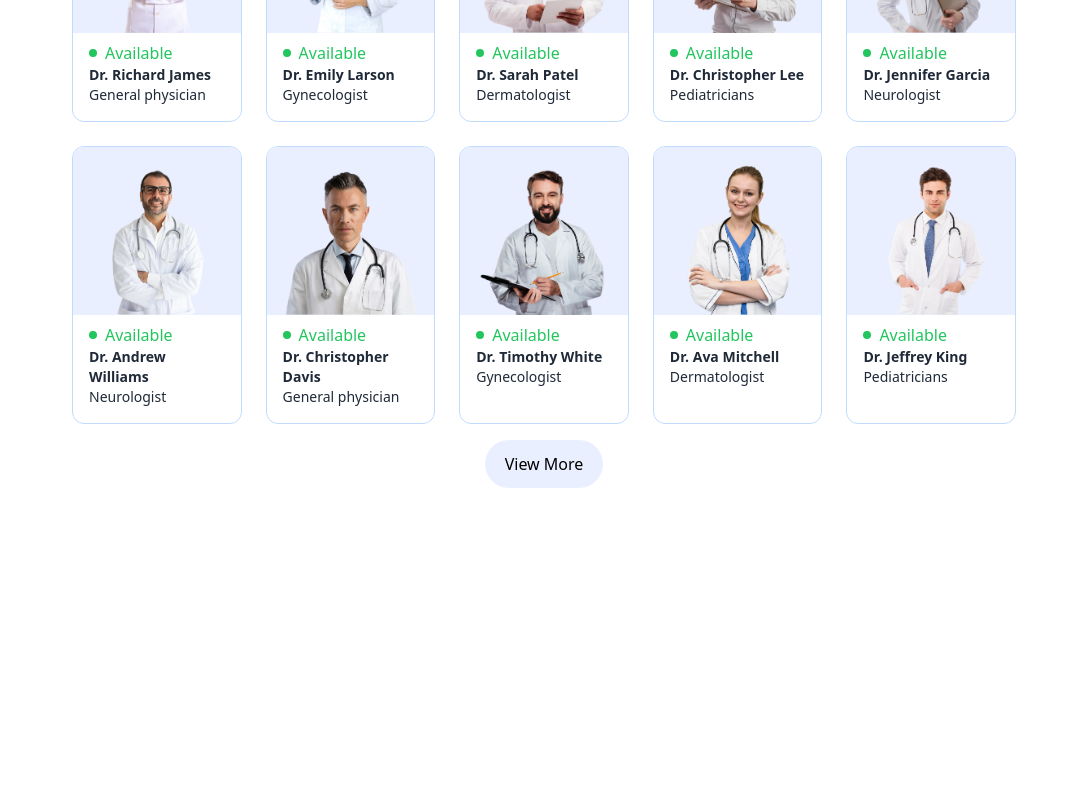
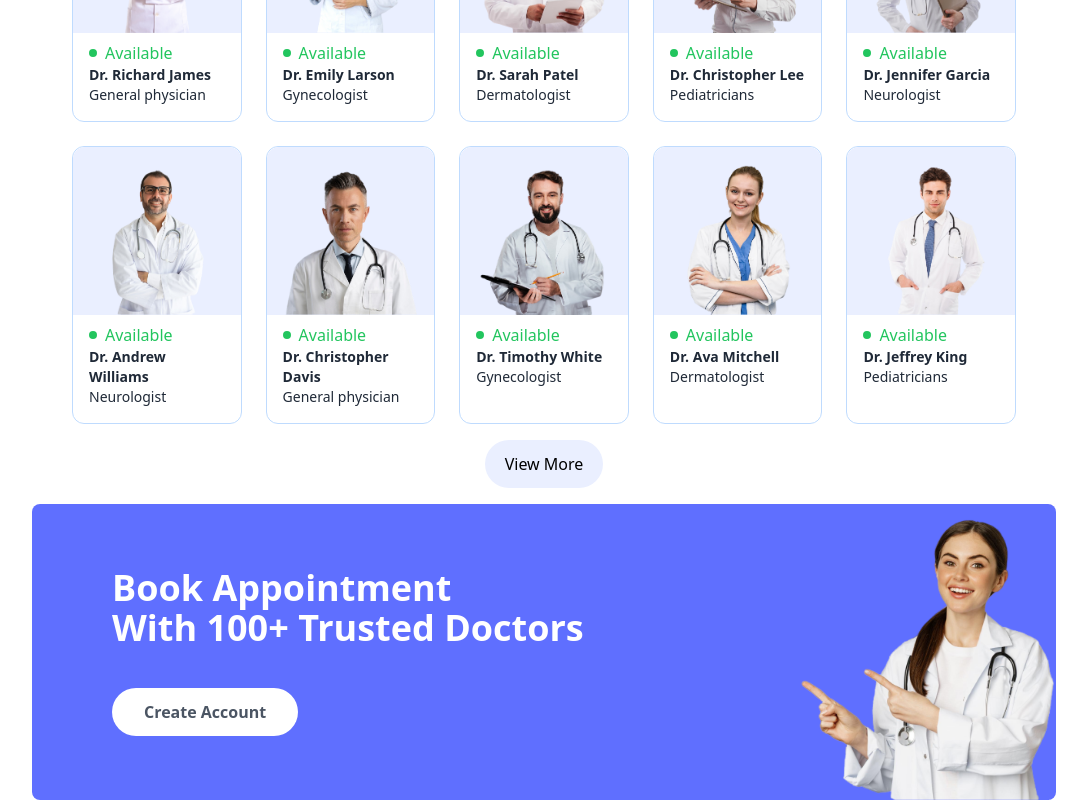
Before and after one commit to Ankit8412226/MediBooking, a React (Vite) app: page / in a window 1280 px wide. Shown: the part 1145-1945 px from the top of the page, without its empty margins (96-1183 px from the left). Before the commit the page ends 1633 px from the top, so only its background shows below. Built offline with nearby package versions, Linux system fonts and the light colour scheme.

Commit message:
BannerDone

```diff
--- /dev/null
+++ b/src/components/Banner.jsx
@@ -0,0 +1,31 @@
+import React from "react";
+import { assets } from "../assets/assets_frontend/assets";
+
+const Banner = () => {
+  return (
+    <div className="bg-primary w-full h-full px-6 md:px-10 lg:px-20 mt-4 rounded-lg flex items-center justify-between flex-wrap md:flex-nowrap flex-col md:flex-row lg:flex-row min-h-[16rem] py-16 relative">
+      <div className="flex items-center justify-center w-full flex-col gap-6">
+        <p className="text-4xl font-bold text-white w-full text-center md:text-left">
+          Book Appointment <br />
+          With 100+ Trusted Doctors
+        </p>
+
+        <div className="mt-6 md:mt-4 w-full flex flex-start">
+          <button className="bg-white px-8 py-3 text-gray-600 rounded-full font-semibold flex items-center gap-2 hover:scale-105 transition-all duration-500 m-auto md:m-0">
+            Create Account
+          </button>
+        </div>
+      </div>
+
+      <div className="absolute bottom-0 right-0 w-36 md:w-76 lg:w-1/4">
+        <img
+          src={assets.appointment_img}
+          alt="Appointment"
+          className="w-full object-cover"
+        />
+      </div>
+    </div>
+  );
+};
+
+export default Banner;
--- a/src/pages/Home.jsx
+++ b/src/pages/Home.jsx
@@ -3,6 +3,7 @@ import Header from "../components/header";
 import Hero from "../components/hero";
 import SpecialityMenu from "../components/SpecialityMenu";
 import TopDoctors from "../components/TopDoctors";
+import Banner from "../components/Banner";
 
 const Home = () => {
   return (
@@ -11,6 +12,7 @@ const Home = () => {
       <Hero />
       <SpecialityMenu />
       <TopDoctors />
+      <Banner />
     </div>
   );
 };
```
